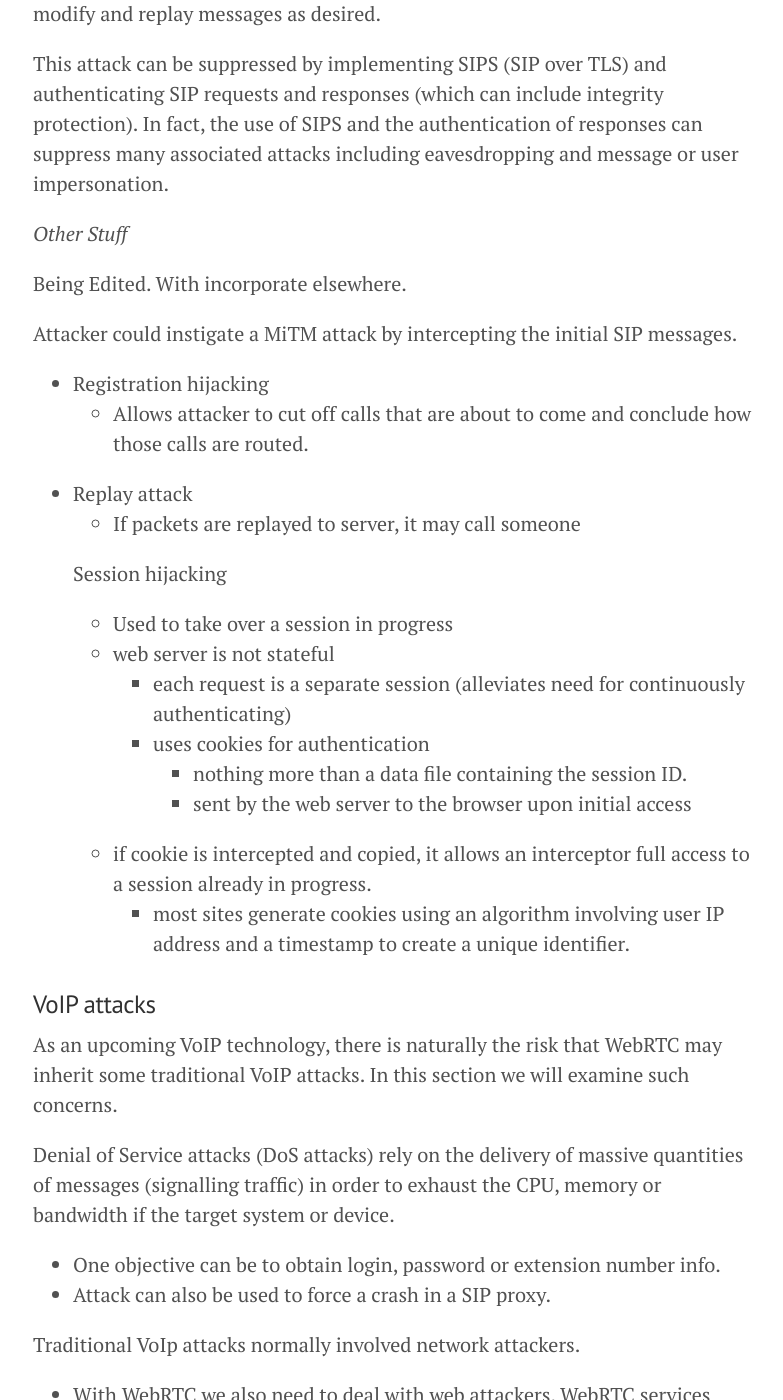
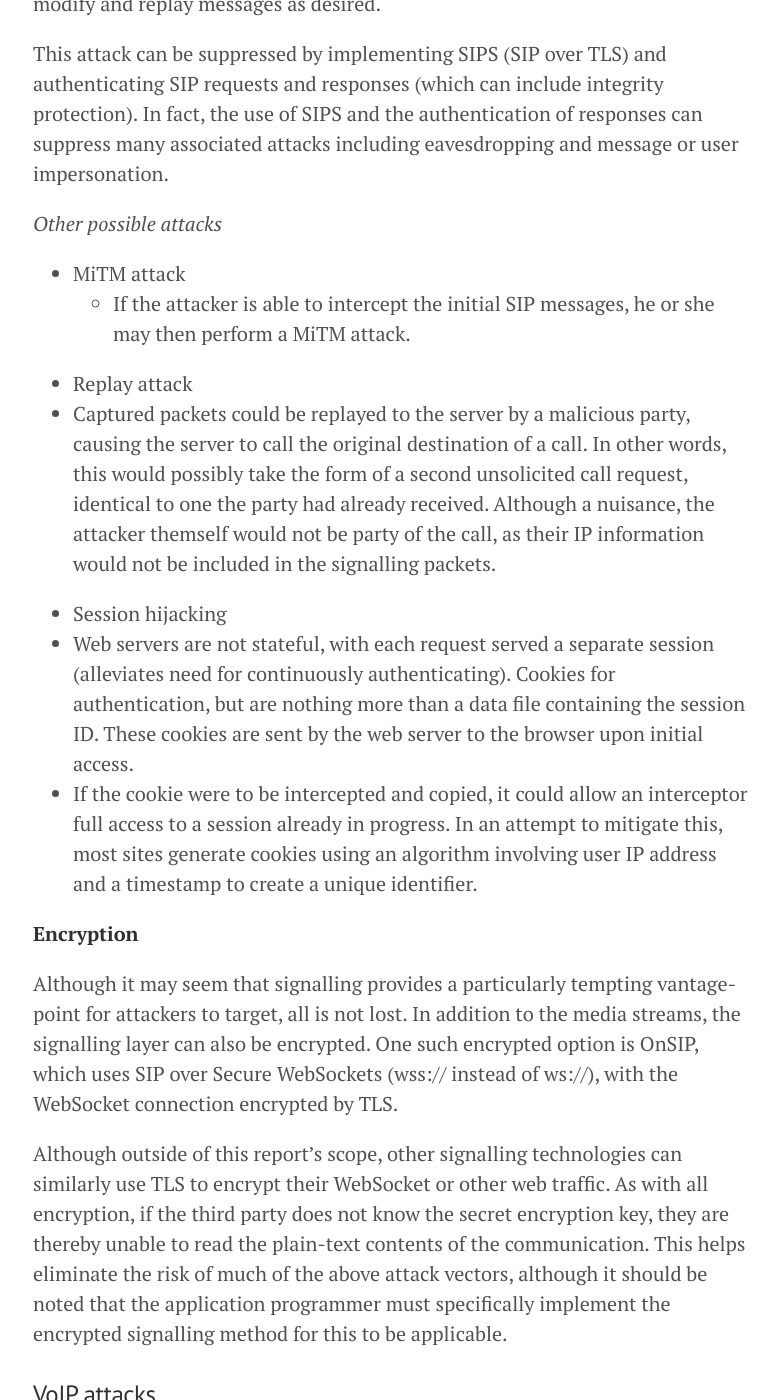
Before and after one commit to webrtc-security/webrtc-security.github.io, a Jekyll site: the page built from _posts/2015-06-22-report.md, in a window 1280 px wide and 1400 px high, scrolled down 23826 px. Shown: the whole window, without its empty margins (247-1030 px from the left). Built offline with Jekyll 4.4.1, drawn with Linux system fonts in a browser that asks for light colours; Markdown is read by kramdown in place of the engine named in the settings; some of the changed text lies outside the part shown.

Commit message:
checked until 4.7

```diff
--- a/_posts/2015-06-22-report.md
+++ b/_posts/2015-06-22-report.md
@@ -299,7 +299,7 @@
 
 SRTP only encrypts the payload of RTP packets, providing no encryption for the header. However, the header contains a variety of information which may be desirable to keep secret.
 
-One such piece of information included in the RTP header is the audio-levels of the contained media data. Effectively, anyone anyone who can see the SRTP packets can tell whether a user is speaking or not at any given time. Although the contents of the media itself remains secret to any eavesdropper, this is still a scary prospect. E.g. Law enforcement officals could determine whether a user is communicating with a known badguy.
+One such piece of information included in the RTP header is the audio-levels of the contained media data. Effectively, anyone anyone who can see the SRTP packets can tell whether a user is speaking or not at any given time. Although the contents of the media itself remains secret to any eavesdropper, this is still a scary prospect. For example, Law enforcement officals could determine whether a user is communicating with a known badguy.
 
 ### 4.4. Web-Based Peer Authentication / Identity Management
 
@@ -400,90 +400,63 @@
 
 http://www.symantec.com/connect/articles/two-attacks-against-voip
 
-SIP is a communications protocol for signalling and controlling multimedia communication sessions. It is frequently implemented in VoIP applications for the purposes of setting up and tearing down phone calls.
-
-
-
-It can be similarly used in a WebRTC implementation for signalling purposes, as one of a number of possible such options.
-
-However, SIP messages are frequently sent in plain text. This naturally can result in a number of potential attack vectors. Let's have a look at these.
+SIP is a communications protocol for signalling and controlling multimedia communication sessions and is frequently implemented in VoIP technologies for the purposes of setting up and tearing down phone calls. It can similarly be used in a WebRTC implementation for signalling purposes, as one of a number of possible such options. However, SIP messages are frequently sent in plain text. As this can naturally result in a number of potential attack vectors, we will take a closer examination of this area.
 
 *SIP Flow*
 
-In the process of setting up a call, a user's browser (or "User Agent") registers with a central registrar. This registration is a necessity in tradition VoIP as it is necessary to provide the means to locate and contact a remote party.
+In the process of setting up a call, a user's browser (or "User Agent") registers with a central registrar. This registration is a necessity in traditional VoIP as it is necessary to provide the means to locate and contact a remote party.
 
-When a party (Bob) wants to initiate a call, he sends an INVITE message via a central proxy server (this is the signalling server). The server is responsible for relaying such messsages, and providing the means to locate the other users.
-
-The server may attempt a number of measures to locate a end-user during this lookup process (e.g. DNS and the "routing of various SIP messages (provisional and informational)").
+When a party (Bob) wants to initiate a call, he sends an INVITE message via a central proxy server (this is the signalling server). The server is responsible for relaying such messsages, and providing the means to locate other users. The server may attempt a number of measures to locate a end-user during this lookup process, such as utilising DNS.
 
 *Registration Hijacking*
 
 The initial browser registration is used to announce a user's point of contact, and indicates that a user's device is accepting calls. However the process provides a vector for malicious entities to perform a "Registration Hijack" attack.
 
-The exchange of registration messages includes a "Contact:" field, containing the user's IP address. Whenever the signalling server processes an incoming call, the user name (or phone number) is matched up with the registered IP address, and the INVITE is forwarded accordingly. These registrations last 60 seconds by default (check this!), ensuring information is up to date.
+The exchange of registration messages includes a "Contact:" field, containing the user's IP address. Whenever the signalling server processes an incoming call, the user name (or phone number) is matched up with the registered IP address, and the INVITE is forwarded accordingly. These registrations are periodically updated, ensuring the recards are kept recent and up to date.
 
 As SIP messages are always sent in plain text, it can be trivial for an attacker to intercept and read the contents of these registration messages. Following the interception, an appropriate tool (such as SiVuS Message generator) can be used to generate similar SIP information, but with the user's true IP address replaced by the attacker's own. The attacker then only has to disable the real user and send this information periodically to divert all incoming calls to themselves.
 
 There are a number of methods that an attacker could utilise to disable a legitimate user, including:
-    - Performing a DoS attack against the user's device
-    - Deregistering the user (another attack which is not covered here)
-    - Generating a registration race-condition in which the attacker sends repeatedly REGISTER requests in a shorter timeframe (such as every 15 seconds) in order to override the legitimate user's registration request.
+ - Performing a DoS attack against the user's device
+ - Deregistering the user (another attack which is not covered here)
+ - Generating a registration race-condition, in which the attacker sends repeatedly REGISTER requests in a shorter timeframe (such as every 15 seconds) in order to override the legitimate user's registration request.
+This are all genuine risks to WebRTC signalling services.
 
 As the implementation of SIP does not support the checking integrity of the message contents, modification and replay attacks are therefore not detected and are a feasible attack vector. This attack works even if the server requires authentication of user registration, as the attacker can once again capture, modify and replay messages as desired.
 
 This attack can be suppressed by implementing SIPS (SIP over TLS) and authenticating SIP requests and responses (which can include integrity protection). In fact, the use of SIPS and the authentication of responses can suppress many associated attacks including eavesdropping and message or user impersonation.
 
-*Other Stuff*
+*Other possible attacks*
 
-Being Edited. With incorporate elsewhere.
-
-Attacker could instigate a MiTM attack by intercepting the initial SIP messages.
-- Registration hijacking
-    - Allows attacker to cut off calls that are about to come and conclude how those calls are routed.
+- MiTM attack
+  - If the attacker is able to intercept the initial SIP messages, he or she may then perform a MiTM attack.
 
 - Replay attack
-    - If packets are replayed to server, it may call someone
+ - Captured packets could be replayed to the server by a malicious party, causing the server to call the original destination of a call. In other words, this would possibly take the form of a second unsolicited call request, identical to one the party had already received. Although a nuisance, the attacker themself would not be party of the call, as their IP information would not be included in the signalling packets.
 
+- Session hijacking
+ - Web servers are not stateful, with each request served a separate session (alleviates need for continuously authenticating). Cookies for authentication, but are nothing more than a data file containing the session ID. These cookies are sent by the web server to the browser upon initial access.
+- If the cookie were to be intercepted and copied, it could allow an interceptor full access to a session already in progress. In an attempt to mitigate this, most sites generate cookies using an algorithm involving user IP address and a timestamp to create a unique identifier.
 
-    Session hijacking
-    - Used to take over a session in progress
-    - web server is not stateful
-        - each request is a separate session (alleviates need for continuously authenticating)
-        - uses cookies for authentication
-            - nothing more than a data file containing the session ID.
-            - sent by the web server to the browser upon initial access
-    - if cookie is intercepted and copied, it allows an interceptor full access to a session already in progress.
-        - most sites generate cookies using an algorithm involving user IP address and a timestamp to create a unique identifier.
+**Encryption**
+
+Although it may seem that signalling provides a particularly tempting vantage-point for attackers to target, all is not lost. In addition to the media streams, the signalling layer can also be encrypted. One such encrypted option is OnSIP, which uses SIP over Secure WebSockets (wss:// instead of ws://), with the WebSocket connection encrypted by TLS.
+
+Although outside of this report's scope, other signalling technologies can similarly use TLS to encrypt their WebSocket or other web traffic. As with all encryption, if the third party does not know the secret encryption key, they are thereby unable to read the plain-text contents of the communication. This helps eliminate the risk of much of the above attack vectors, although it should be noted that the application programmer must specifically implement the encrypted signalling method for this to be applicable.
 
 ### VoIP attacks
 
 As an upcoming VoIP technology, there is naturally the risk that WebRTC may inherit some traditional VoIP attacks. In this section we will examine such concerns.
 
+Denial of Service attacks (DoS attacks) rely on the delivery of massive quantities of messages (signalling traffic) in order to exhaust the CPU, memory or bandwidth of the target system or device. One possible motive could be to obtain login, password or extension number info. Or else, an attack could also be used to force a crash in a SIP proxy.
 
-
-Denial of Service attacks (DoS attacks) rely on the  delivery of massive quantities of messages (signalling traffic) in order to exhaust the CPU, memory or bandwidth if the target system or device.
-- One objective can be to obtain login, password or extension number info.
-- Attack can also be used to force a crash in a SIP proxy.
-
-
-Traditional VoIp attacks normally involved network attackers.
+Traditional VoIP attacks normally involved network attackers.
 - With WebRTC we also need to deal with web attackers. WebRTC services must be designed to protect against both.
-
-**SIP Encryption**
-
-But! All is not lost; In addition to the media streams, the signalling layer can also be encrypted. ~~SIP can be used with encryption.~~ One such example is OnSIP, which uses SIP over Secure WebSockets (wss:// instead of ws://). The WebSocket connection is encrypted by TLS.
 
 
 
-Although outside of this report's scope, other signalling technologies can similarly use TLS to encrypt their WebSocket or other web traffic similarly.
 
-
-- Authentication
-- Additionally, the signalling layer can provide authentication and a
-(finish this section)
-
-
-## 4.???. RTC Security Considerations
+## 4.7 (???) RTC Security Considerations
 
 
 **Security in RTC Apps**
@@ -737,6 +710,8 @@
 DTLS-SRTP
 - Ensures that any MITM attack can be detected (Incorporate Iwase-san's comment here.) (https://support.silentcircle.com/customer/portal/articles/1644771-what-about-dtls-srtp-why-not-use-that-)
 
+- Registration hijacking
+ - Allows attacker to cut off calls that are about to come and conclude how those calls are routed.
 
 #### Attacks on DTLS
 
```
Also changed, not shown: other parts of _posts/2015-06-22-report.md (+1 -1 lines).
